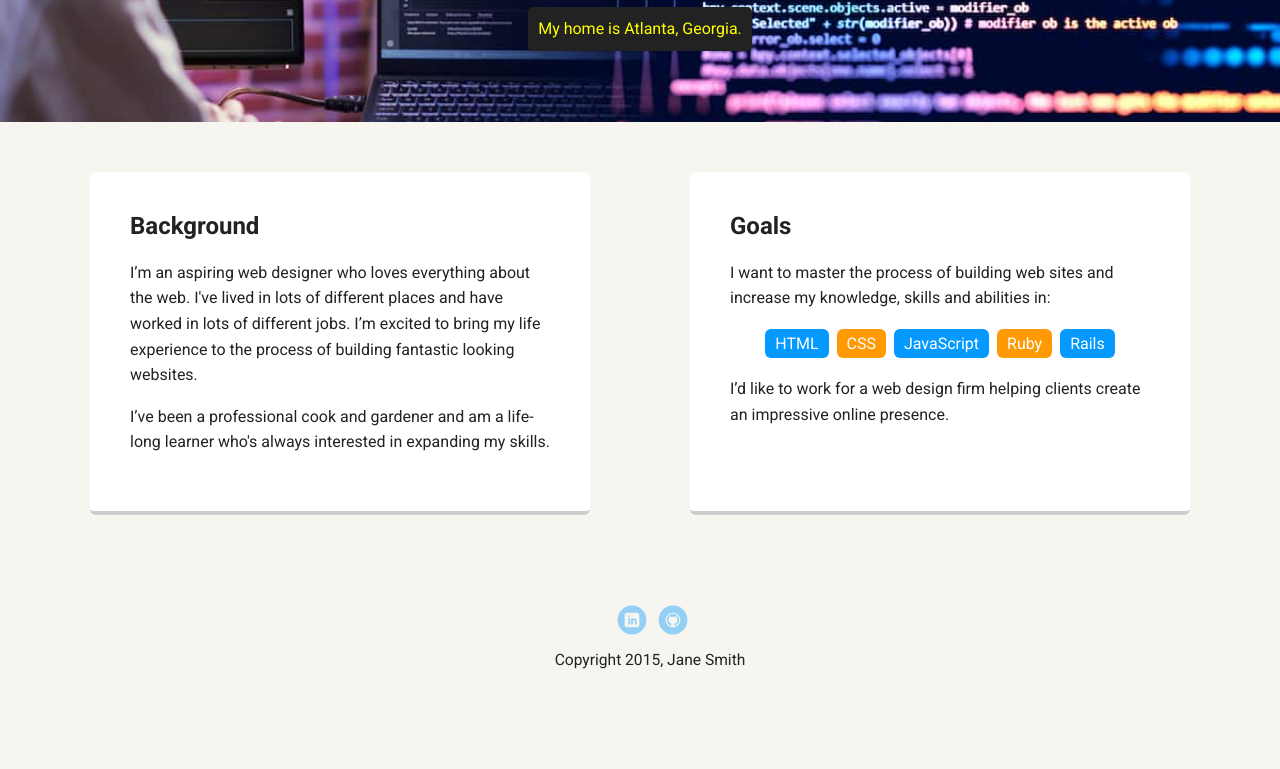
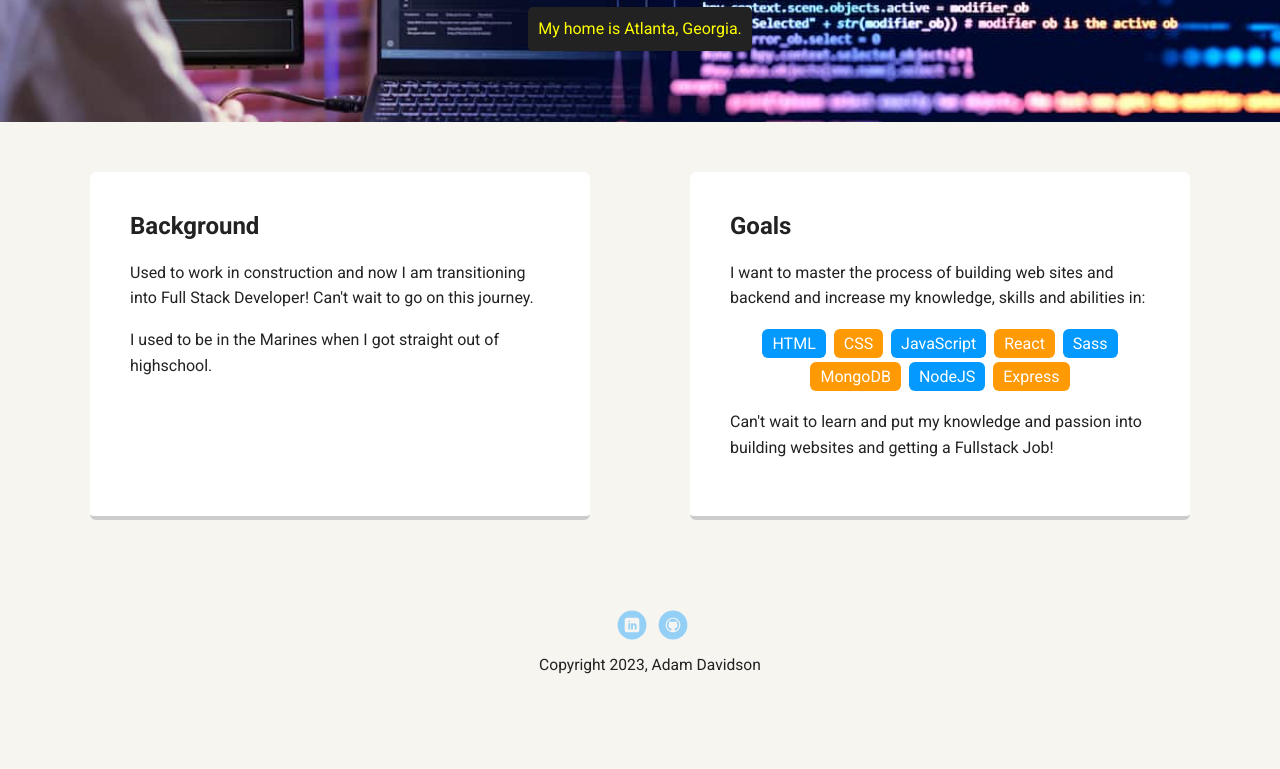
Before and after one commit to Adamgd91/tth_portfolio, a plain HTML site: page index.html in a window 1280 px wide. Shown: the part 348-1117 px from the top of the page. Drawn offline with Linux system fonts and the light colour scheme; a web font is replaced by a local one.

Commit message:
steps 3 and 4

```diff
--- a/index.html
+++ b/index.html
@@ -3,7 +3,7 @@
 
 <head>
     <meta charset="utf-8">
-    <title>Jane Smith's Profile</title>
+    <title>Adam Davidson's Profile</title>
     <meta name="viewport" content="width=device-width, initial-scale=1.0">
     <link rel="stylesheet" href="styles.css">
     <link href="https://fonts.googleapis.com/css?family=Muli%7CRoboto:400,300,500,700,900" rel="stylesheet">
@@ -13,7 +13,7 @@
 
     <div class="main-nav">
         <ul class="nav">
-            <li class="name">Jane Smith</li>
+            <li class="name">Adam Davidson</li>
             <li><a href="#">Home</a></li>
             <li><a href="#">Experience</a></li>
         </ul>
@@ -28,34 +28,37 @@
     <main class="flex">
         <div class="card">
             <h2>Background</h2>
-            <p>I’m an aspiring web designer who loves everything about the web. I've lived in lots of different places
-                and have worked in lots of different jobs. I’m excited to bring my life experience to the process of
-                building fantastic looking websites.</p>
-            <p>I’ve been a professional cook and gardener and am a life-long learner who's always interested in
-                expanding my skills.</p>
+            <p>Used to work in construction and now I am transitioning into Full Stack Developer! Can't wait to go on
+                this journey.</p>
+            <p>I used to be in the Marines when I got straight out of highschool.</p>
         </div>
 
         <div class="card">
             <h2>Goals</h2>
-            <p>I want to master the process of building web sites and increase my knowledge, skills and abilities in:
+            <p>I want to master the process of building web sites and backend and increase my knowledge, skills and
+                abilities in:
             </p>
             <ul class="skills">
                 <li>HTML</li>
                 <li>CSS</li>
                 <li>JavaScript</li>
-                <li>Ruby</li>
-                <li>Rails</li>
+                <li>React</li>
+                <li>Sass</li>
+                <li>MongoDB</li>
+                <li>NodeJS</li>
+                <li>Express</li>
             </ul>
-            <p>I’d like to work for a web design firm helping clients create an impressive online presence.</p>
+            <p>Can't wait to learn and put my knowledge and passion into building websites and getting a Fullstack Job!
+            </p>
         </div>
 
     </main>
     <footer>
         <ul>
-            <li><a href="#" class="social linkedin">LinkedIn</a></li>
-            <li><a href="#" class="social github">Github</a></li>
+            <li><a href="https://www.linkedin.com/in/adamgd91/" class="social linkedin">LinkedIn</a></li>
+            <li><a href="https://www.github.com/Adamgd91" class="social github">Github</a></li>
         </ul>
-        <p class="copyright">Copyright 2015, Jane Smith</p>
+        <p class="copyright">Copyright 2023, Adam Davidson</p>
     </footer>
 </body>
 
```
